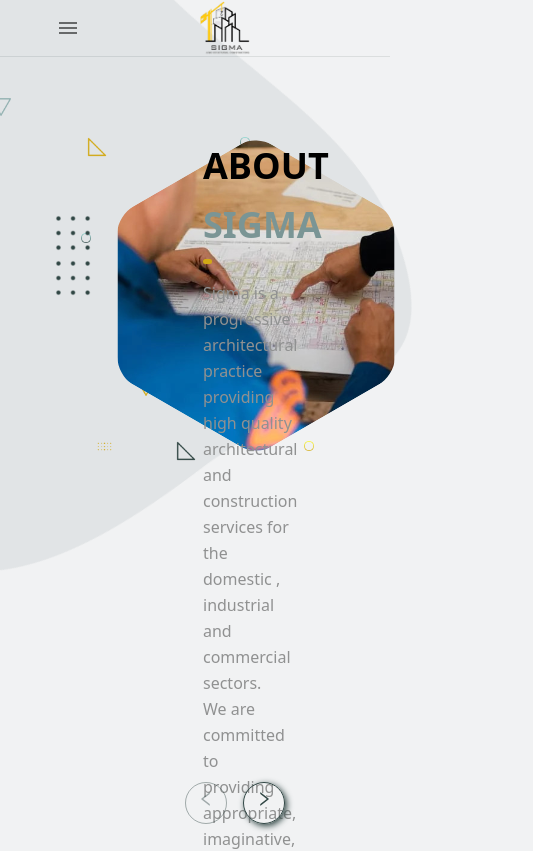
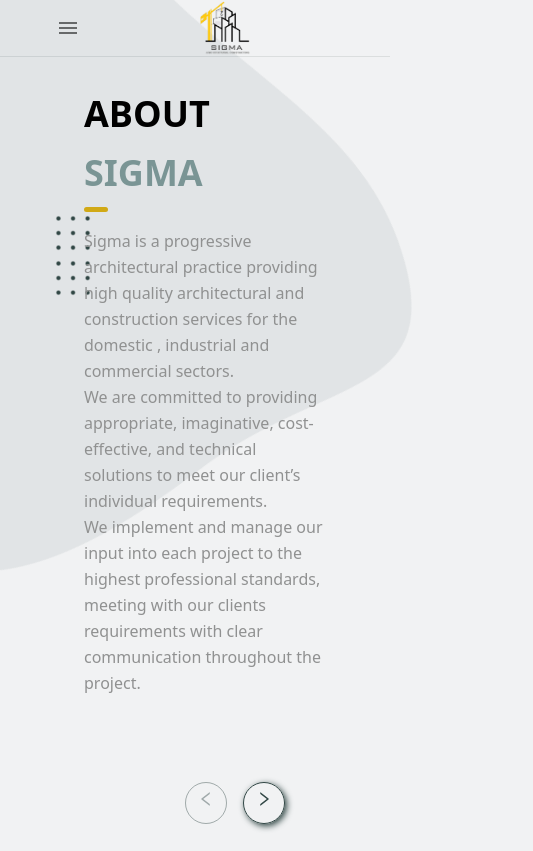
Before and after one commit to Nouran-Ali/Sigma, a Next.js app: page /about in a window 390 px wide. Shown: the top 851 px of the page, 533 px wide, since content can reach past the window. Built offline with nearby package versions, Linux system fonts and the light colour scheme.

Commit message:
start responsive

```diff
--- a/comps/Layout.js
+++ b/comps/Layout.js
@@ -6,7 +6,7 @@
     return (
         <div>
             <Navbar />
-            <div className='px-24'>
+            <div className='px-24 max-xl:px-16'>
                 {children}
             </div>
             <Steper />
--- a/pages/about.js
+++ b/pages/about.js
@@ -1,8 +1,8 @@
 
 const About = () => {
     return (
-        <div className="grid grid-cols-2 gap-4">
-            <div className="relative">
+        <div className="grid grid-cols-2 gap-4 max-xl:grid-cols-1">
+            <div className="relative d_none">
                 <div>
                     <img src='../rightTriangle2.png' width='20px' className="absolute right-20 top-20" />
                     <img src='../yield.png' width='20px' className="absolute right-44 top-10" />
@@ -29,7 +29,7 @@
                     <img src='../dots.png' width='50px' />
                     <img src='../dots.png' width='50px' className="mt-[-5px]" />
                 </div>
-                <div className="mt-20 animation">
+                <div className="mt-20 max-xl:mt-7 max-xl:ml-5 animation">
                     <h1 className="text-4xl font-bold uppercase leading-relaxed title">About <span className="text-[#7a9595]">Sigma</span></h1>
                     <p className="text-[#909191] leading-relaxed mt-4">Sigma is a progressive architectural practice providing high quality architectural and construction services for the domestic , industrial and commercial sectors. <br />
                         We are committed to providing appropriate, imaginative, cost-effective, and technical solutions to meet our client’s individual requirements.<br />
--- a/pages/services.js
+++ b/pages/services.js
@@ -15,16 +15,16 @@
     }
 
     return (
-        <div className='flex mt-9'>
-            <div className={`absolute top-28 ${styles.animation}`}>
+        <div className='2xl:flex mt-9'>
+            <div className={`2xl:absolute top-28 ${styles.animation}`}>
                 <p className='text-[#d1a916] font-semibold text-2xl'>Services</p>
                 <h1 className='font-bold text-4xl text-[#304644] mt-3'>Sigma Architectural<br /> Contracting</h1>
             </div>
-            <div className='bg-[#e8e8e8] rounded-[80px] w-9/12 h-80 pl-20 p-10 ml-auto mr-5'>
-                <h3 className='absolute left-80 top-64 font-bold -rotate-90 text-5xl text-white opacity-25'>Services</h3>
+            <div className='bg-[#e8e8e8] rounded-[80px] w-9/12 max-xl:w-full h-80 max-xl:h-full pl-20 max-xl:pl-10 p-10 max-xl:p-5 ml-auto max-xl:ml-0 2xl:mr-5 max-xl:mt-52'>
+                <h3 className={`absolute left-80 top-64 font-bold -rotate-90 text-5xl text-white opacity-25 ${styles.d_none}`}>Services</h3>
                 <img src='../clean.png' className={`${styles.stars} absolute`} />
                 <p className={`text-[#7c7c7c] ml-4 ${styles.animation3}`}>Lorem ipsum is placeholder text commonly used in the graphic, print, and publishing industries for previewing layouts and visual mockups.</p>
-                <div className={`grid grid-cols-3 gap-5 mt-10 text-center ${styles.animation2}`}>
+                <div className={`grid grid-cols-3 max-xl:grid-cols-2 gap-5 mt-10 text-center ${styles.animation2}`}>
 
                     {/* {
                         currentCardNumber == 0 ?
@@ -45,7 +45,7 @@
 
                     {
                         currentCardNumber == 0 ?
-                            <div className='bg-white rounded-[80px] h-80 p-5 relative' id='0'>
+                            <div className='bg-white rounded-[80px] h-80 max-xl:h-full p-5 relative' id='0'>
                                 <img src='../construction.png' width="50px" className='mx-auto' />
                                 <h2 className='font-semibold mt-3 mb-3'>Construction</h2>
                                 <p className='text-base text-[#919191]'>Professional building solutions for residential , industrial and commercial projects, ensuring quality, efficiency, and safety.</p>
--- a/styles/about.css
+++ b/styles/about.css
@@ -81,3 +81,9 @@
     opacity: 1;
   }
 }
+
+@media (max-width: 1280px) {
+  .r-hex , .d_none{
+      display: none;
+  }
+}
--- a/styles/contact.css
+++ b/styles/contact.css
@@ -65,8 +65,8 @@
 .bg_contact {
   background-image: url('../public/world_map.png');
   position: absolute;
-  top: 0px;
-  left: 10px;
+  top: -100px;
+  left: -100px;
   width: 800px;
   height: 700px;
   background-size: cover;
--- a/styles/services.module.css
+++ b/styles/services.module.css
@@ -56,3 +56,9 @@
         opacity: 1;
     }
 }
+
+@media (max-width: 1280px) {
+    .d_none , .stars , .animation3 , .close{
+        display: none;
+    }
+}
```
